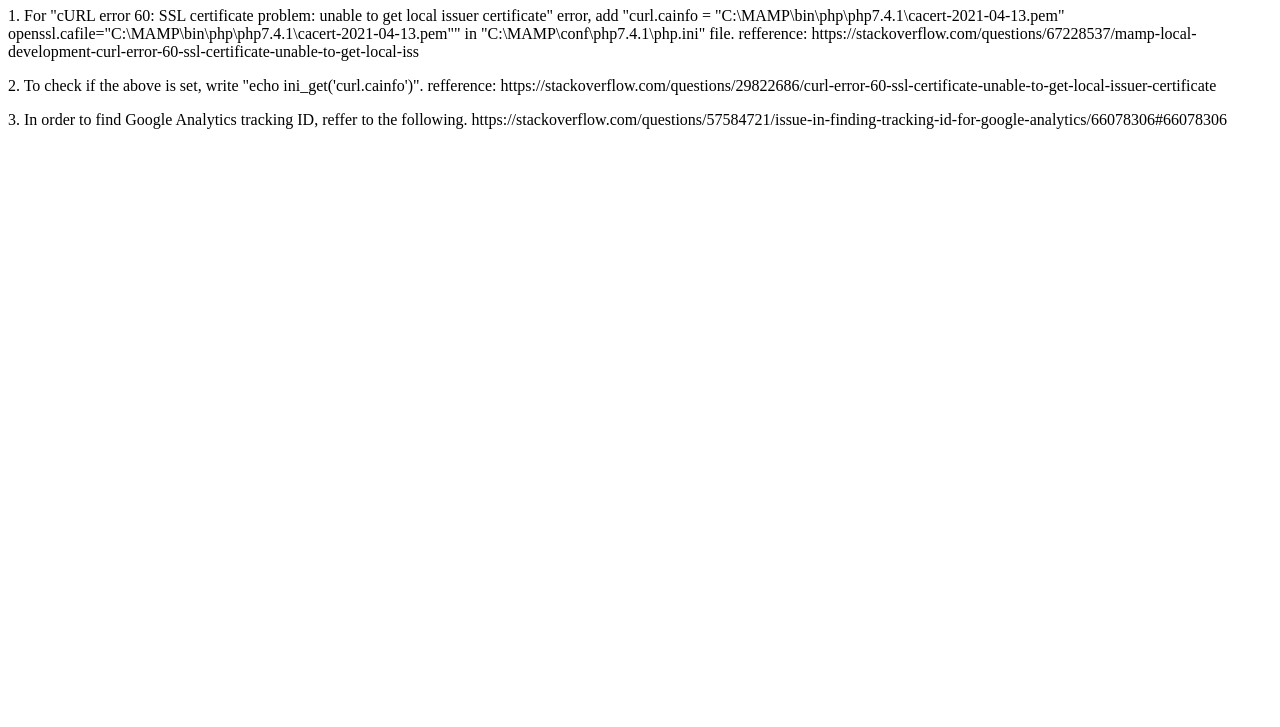
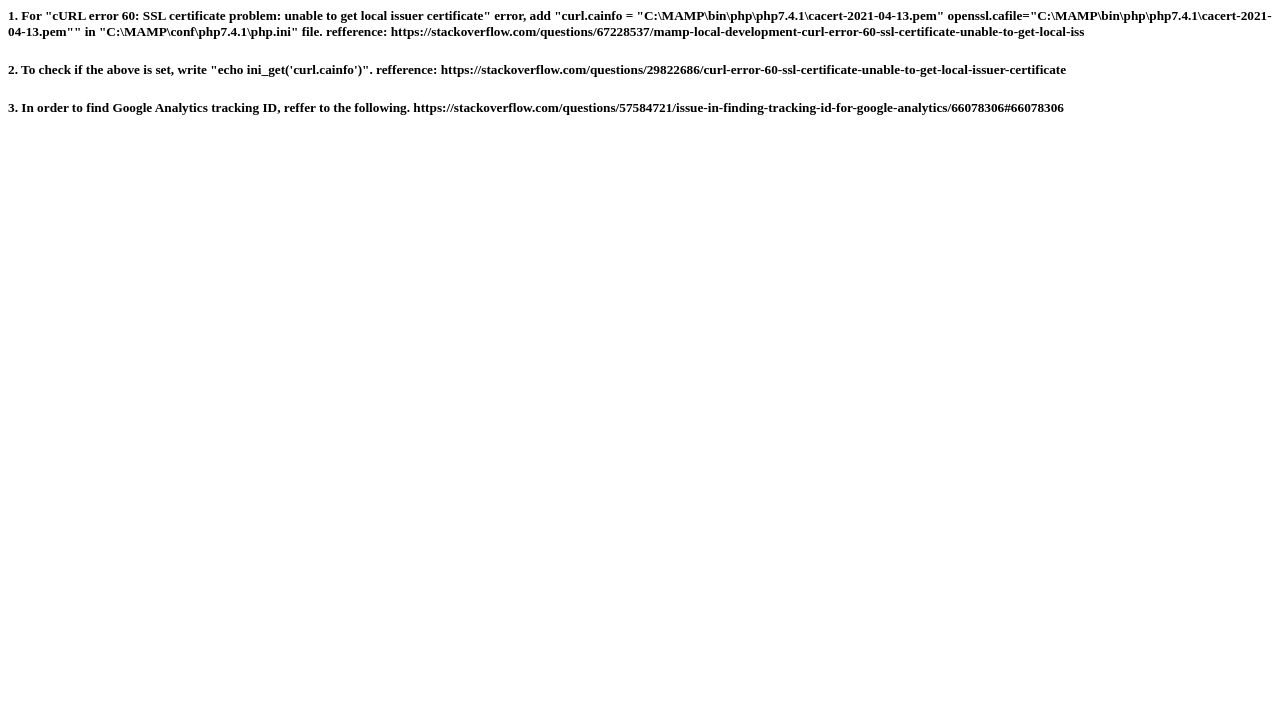
Before and after one commit to Hamasaki8210/test, a plain HTML site: page index.html in a window 1280 px wide. Shown: the part 73-800 px from the top of the page. Drawn offline with Linux system fonts and the light colour scheme.

Commit message:
Update index.html

```diff
--- a/index.html
+++ b/index.html
@@ -16,19 +16,19 @@
   </head>
   <body>
     <h1>memo</h1>
-    <p>1. For "cURL error 60: SSL certificate problem: unable to get local issuer certificate" error, add "curl.cainfo = "C:\MAMP\bin\php\php7.4.1\cacert-2021-04-13.pem"
+    <h5>1. For "cURL error 60: SSL certificate problem: unable to get local issuer certificate" error, add "curl.cainfo = "C:\MAMP\bin\php\php7.4.1\cacert-2021-04-13.pem"
 openssl.cafile="C:\MAMP\bin\php\php7.4.1\cacert-2021-04-13.pem"" in "C:\MAMP\conf\php7.4.1\php.ini" file.
     refference: https://stackoverflow.com/questions/67228537/mamp-local-development-curl-error-60-ssl-certificate-unable-to-get-local-iss
-     </p>
+     </h5>
 
-    <p>
+    <h5>
     2. To check if the above is set, write "echo ini_get('curl.cainfo')".
     refference: https://stackoverflow.com/questions/29822686/curl-error-60-ssl-certificate-unable-to-get-local-issuer-certificate
-    </p>
-    <p>
+    </h5>
+    <h5>
     3. In order to find Google Analytics tracking ID, reffer to the following.
     https://stackoverflow.com/questions/57584721/issue-in-finding-tracking-id-for-google-analytics/66078306#66078306
-    </p>
+    </h5>
 
   </body>
 </html>
```
